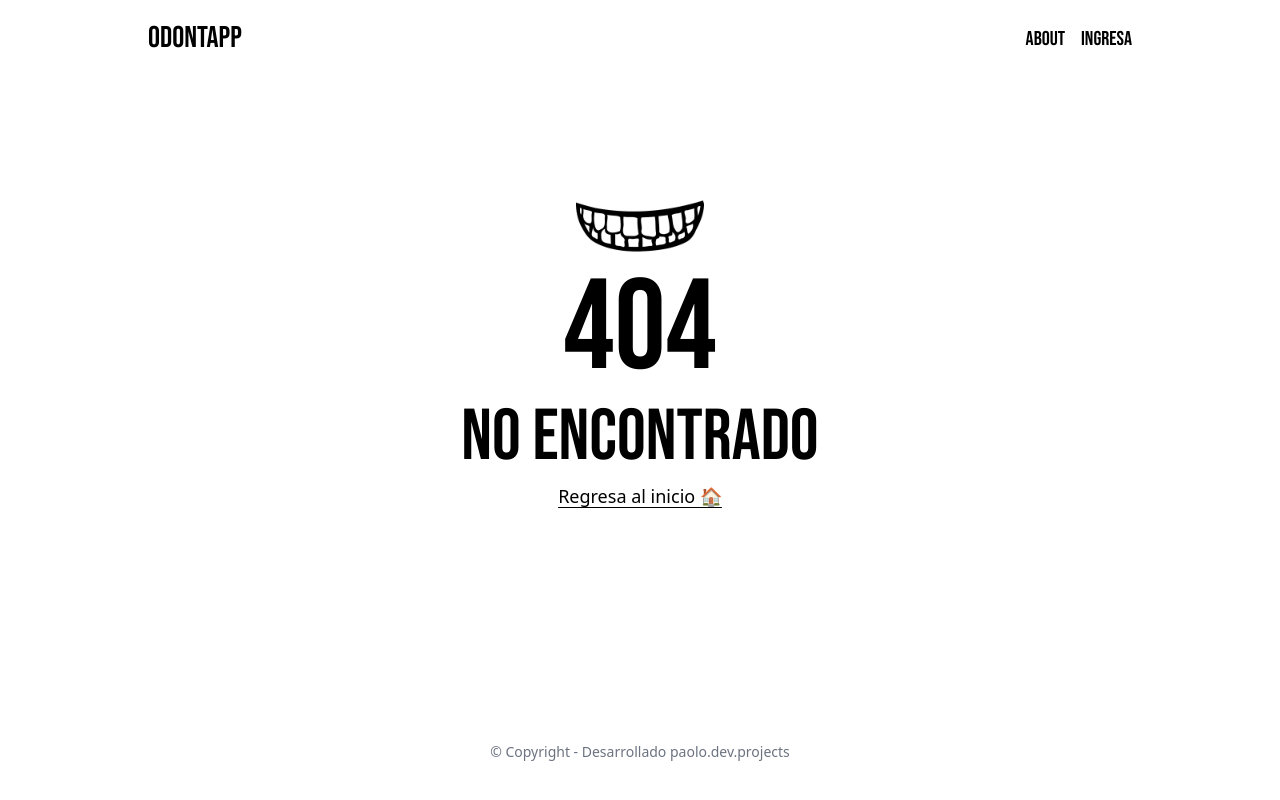
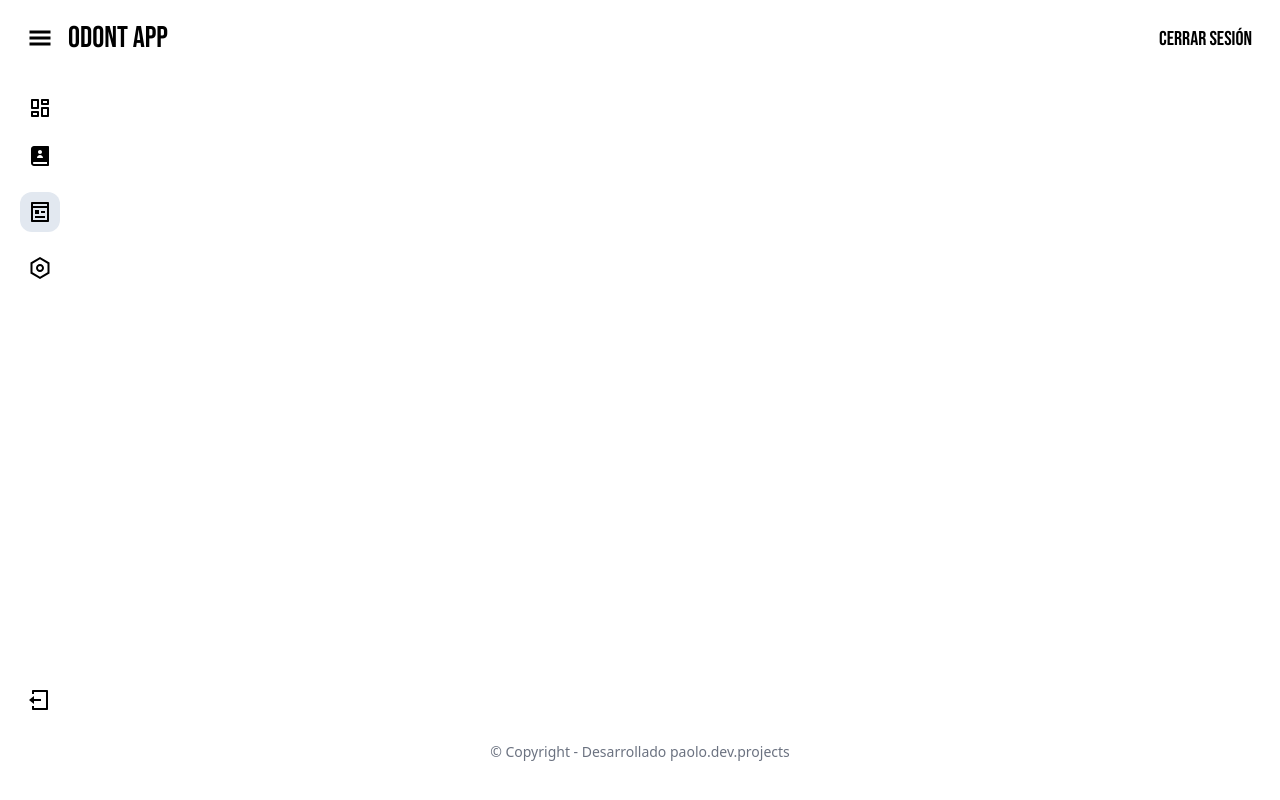
Before and after one commit to paolochmprojects/odontapp-front, a React (Vite) app: page /dashboard/report in a window 1280 px wide. Before the commit this address had no page. Built offline with nearby package versions, Linux system fonts and the light colour scheme.

Commit message:
[ADD] new features

```diff
--- a/package.json
+++ b/package.json
@@ -12,6 +12,7 @@
   "dependencies": {
     "react": "^18.2.0",
     "react-dom": "^18.2.0",
+    "react-icons": "^5.0.1",
     "react-router-dom": "^6.22.1"
   },
   "devDependencies": {
--- a/src/Router.tsx
+++ b/src/Router.tsx
@@ -6,14 +6,25 @@ import {action as loginAction} from "./routes/login";
 import {action as registerAction} from "./routes/register";
 import LoginPage from "./pages/LoginPage";
 import RegisterPage from "./pages/RegisterPage";
+import Dashboard from "./routes/dashboard";
+import DashboardPage from "./pages/dashboard/DashboardPage";
+import ContactPage from "./pages/dashboard/ContactPage";
+import ReportPage from "./pages/dashboard/ReportPage";
+import SettingsPage from "./pages/dashboard/SettingsPage";
 
 const router = createBrowserRouter(
     createRoutesFromElements(
         <Route>
-            <Route path="/" element={<Root />}>
+            <Route path="/" element={<Root/>}>
                 <Route index element={<HomePage/>}/>
                 <Route path="/login" element={<LoginPage/>} action={loginAction}/>
                 <Route path="/register" element={<RegisterPage/>} action={registerAction}/>
+            </Route>
+            <Route path="dashboard" element={<Dashboard/>}>
+                <Route index element={<DashboardPage/>}/>
+                <Route path="contact" element={<ContactPage/>}/>
+                <Route path="report" element={<ReportPage/>}/>
+                <Route path="settings" element={<SettingsPage/>}/>
             </Route>
             <Route path="*" element={<NotFoundPage />} />
         </Route>
--- /dev/null
+++ b/src/components/HeaderDashComponent.tsx
@@ -0,0 +1,37 @@
+import { GiHamburgerMenu } from "react-icons/gi"
+import { GrClose } from "react-icons/gr"
+import { Link } from "react-router-dom"
+
+
+interface HeaderProps {
+    open: boolean,
+    toggleMenu: () => void
+}
+
+const HeaderDashComponent = ({open, toggleMenu}: HeaderProps) => {
+
+
+    return (<header>
+        <div className="w-full bg-white fixed z-20">
+            <div className="flex mx-auto py-5 px-7 justify-between items-center">
+                <div className="flex items-center gap-4">
+                    <button onClick={toggleMenu}>
+                        {open ? <GrClose size={24}/> : <GiHamburgerMenu size={24}/>}
+                    </button>
+                    <Link to="/">
+                        <h1 className="font-bebas-neue text-3xl">Odont App</h1>
+                    </Link>
+                </div>
+                <nav>
+                    <ul className="flex gap-4 text-xl">
+                        <li>
+                            <a className={`font-bebas-neue`}>Cerrar sesión</a>
+                        </li>
+                    </ul>
+                </nav>
+            </div>
+        </div>
+    </header>)
+}
+
+export default HeaderDashComponent
--- /dev/null
+++ b/src/components/SideDashComponent.tsx
@@ -0,0 +1,73 @@
+import { NavLink } from "react-router-dom"
+import { } from "react-icons"
+import { RiContactsBook2Fill, RiDashboardLine, RiLogoutBoxLine, RiPagesLine, RiSettingsLine } from "react-icons/ri"
+
+interface SideProps {
+    open: boolean,
+}
+
+const SideDashComponent = ({ open }: SideProps) => {
+    return (
+        <aside className={`absolute bg-white ${open ? 'w-64' : 'w-20'} transition-all duration-500 ease-in-out top-20 bottom-20 overflow-hidden`}>
+            <ul className="py-4 flex flex-col gap-6 items-center h-full relative ">
+                <li>
+                    <NavLink className={({ isActive }) => isActive ? "flex items-center rounded-xl bg-slate-200 p-2" : "flex items-center"}
+                        to="/dashboard" end>
+                        <RiDashboardLine size={24} />
+                        <div className={`${open ? "w-36 ml-4" : "w-0"} overflow-hidden text-nowrap transition-all ease-in-out duration-700`}>
+                            <span className="uppercase">
+                                Panel de control
+                            </span>
+                        </div>
+                    </NavLink>
+                </li>
+                <li className="">
+                    <NavLink className={({ isActive }) => isActive ? "flex items-center rounded-xl bg-slate-200 p-2" : "flex items-center"}
+                        to="/dashboard/contact" end>
+                        <RiContactsBook2Fill size={24} />
+                        <div className={`${open ? "w-36 ml-4" : "w-0"} overflow-hidden text-nowrap transition-all ease-in-out duration-700`}>
+                            <span className="uppercase">
+                                Contactos
+                            </span>
+                        </div>
+                    </NavLink>
+                </li>
+                <li className="">
+                    <NavLink className={({ isActive }) => isActive ? "flex items-center rounded-xl bg-slate-200 p-2" : "flex items-center"}
+                        to="/dashboard/report">
+                        <RiPagesLine size={24} />
+                        <div className={`${open ? "w-36 ml-4" : "w-0"} overflow-hidden text-nowrap transition-all ease-in-out duration-700`}>
+                            <span className="uppercase">
+                                Documentos
+                            </span>
+                        </div>
+                    </NavLink>
+                </li>
+                <li className="">
+                    <NavLink className={({ isActive }) => isActive ? "flex items-center rounded-xl bg-slate-200 p-2" : "flex items-center"}
+                        to="/dashboard/settings">
+                        <RiSettingsLine size={24} />
+                        <div className={`${open ? "w-36 ml-4" : "w-0"} overflow-hidden text-nowrap transition-all ease-in-out duration-700`}>
+                            <span className="uppercase">
+                                Ajustes
+                            </span>
+                        </div>
+                    </NavLink>
+                </li>
+                <li className="absolute bottom-2">
+                    <NavLink className={({ isActive }) => isActive ? "flex items-center rounded-xl bg-slate-200 p-2" : "flex items-center"}
+                        to="/logout">
+                        <RiLogoutBoxLine size={24} />
+                        <div className={`${open ? "w-36 ml-4" : "w-0"} overflow-hidden text-nowrap transition-all ease-in-out duration-700`}>
+                            <span className="uppercase">
+                                Cierra sesión
+                            </span>
+                        </div>
+                    </NavLink>
+                </li>
+            </ul>
+        </aside>
+    )
+}
+
+export default SideDashComponent
--- /dev/null
+++ b/src/pages/dashboard/ContactPage.tsx
@@ -0,0 +1,9 @@
+const ContactPage = () => {
+    return (
+        <main className="mt-20 ml-20 flex-grow bg-slate-500">
+            <h1>vcikuygvbieurhiourvghu</h1>
+        </main>
+    )
+}
+
+export default ContactPage
--- /dev/null
+++ b/src/pages/dashboard/DashboardPage.tsx
@@ -0,0 +1,7 @@
+const DashboardPage = () => {
+    return (<main className="flex-grow">
+
+    </main>)
+}
+
+export default DashboardPage
--- /dev/null
+++ b/src/pages/dashboard/ReportPage.tsx
@@ -0,0 +1,9 @@
+const ReportPage = () => {
+    return (
+        <main className="flex-grow">
+            <h1>vcikuygvbieurhiourvghu</h1>
+        </main>
+    )
+}
+
+export default ReportPage
--- /dev/null
+++ b/src/pages/dashboard/SettingsPage.tsx
@@ -0,0 +1,9 @@
+const SettingsPage = () => {
+    return (
+        <main className="flex-grow">
+            <h1>vcikuygvbieurhiourvghu</h1>
+        </main>
+    )
+}
+
+export default SettingsPage
--- /dev/null
+++ b/src/routes/dashboard.tsx
@@ -0,0 +1,25 @@
+import { Outlet } from "react-router-dom"
+import HeaderDashComponent from "../components/HeaderDashComponent"
+import FooterComponent from "../components/FooterCompnent.tsx"
+import SideDashComponent from "../components/SideDashComponent.tsx"
+import { useState } from "react"
+
+const Dashboard = () => {
+    const [open, setOpen] = useState(false)
+
+    function toggleMenu (){
+        setOpen(!open)
+    }
+    return (
+        <>
+            <div className="flex flex-col min-h-screen relative">
+                <SideDashComponent open={open}/>
+                <HeaderDashComponent open={open} toggleMenu={toggleMenu}/>
+                <Outlet />
+                <FooterComponent/>
+            </div>
+        </>
+    )
+}
+
+export default Dashboard
--- a/src/routes/register.ts
+++ b/src/routes/register.ts
@@ -2,8 +2,8 @@ interface actionProps {
   request: Request;
 }
 export const action = async ({ request }: actionProps) => {
-    const formData = await request.formData()
-    const data = Object.fromEntries(formData)
-    console.log(data)
+  const formData = await request.formData();
+  const data = Object.fromEntries(formData);
+  console.log(data);
   return null;
 };
```
